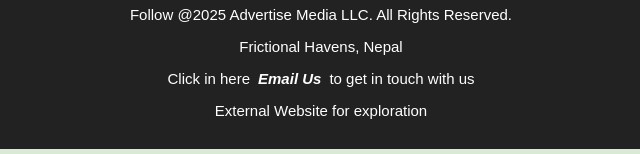
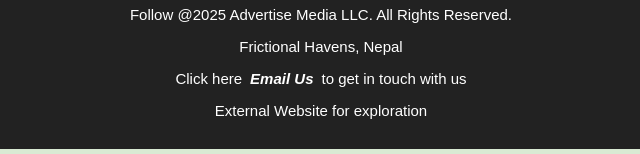
Before and after one commit to uayesha24/itassesment2025, a plain HTML site: page index.html in a window 1280 px wide. Shown: the part 1294-1448 px from the top of the page, 319-959 px from the left. Drawn offline with Linux system fonts and the light colour scheme.

Commit message:
Updated footer - Changed content

```diff
--- a/index.html
+++ b/index.html
@@ -165,7 +165,7 @@ margin: 0 auto;
 </div>
 <p>Follow @2025 Advertise Media LLC. All Rights Reserved.</p>
 <p>Frictional Havens, Nepal</p>
-<p> Click in here<b><i><a href="mailto:uayesha24@tbc.edu.np">Email Us</a></i></b>to get in touch with us</p>
+<p> Click here<b><i><a href="mailto:uayesha24@tbc.edu.np">Email Us</a></i></b>to get in touch with us</p>
 <a href="https://www.wattpad.com/" target="_blank">External Website for exploration</a>
 
 </footer>
```
